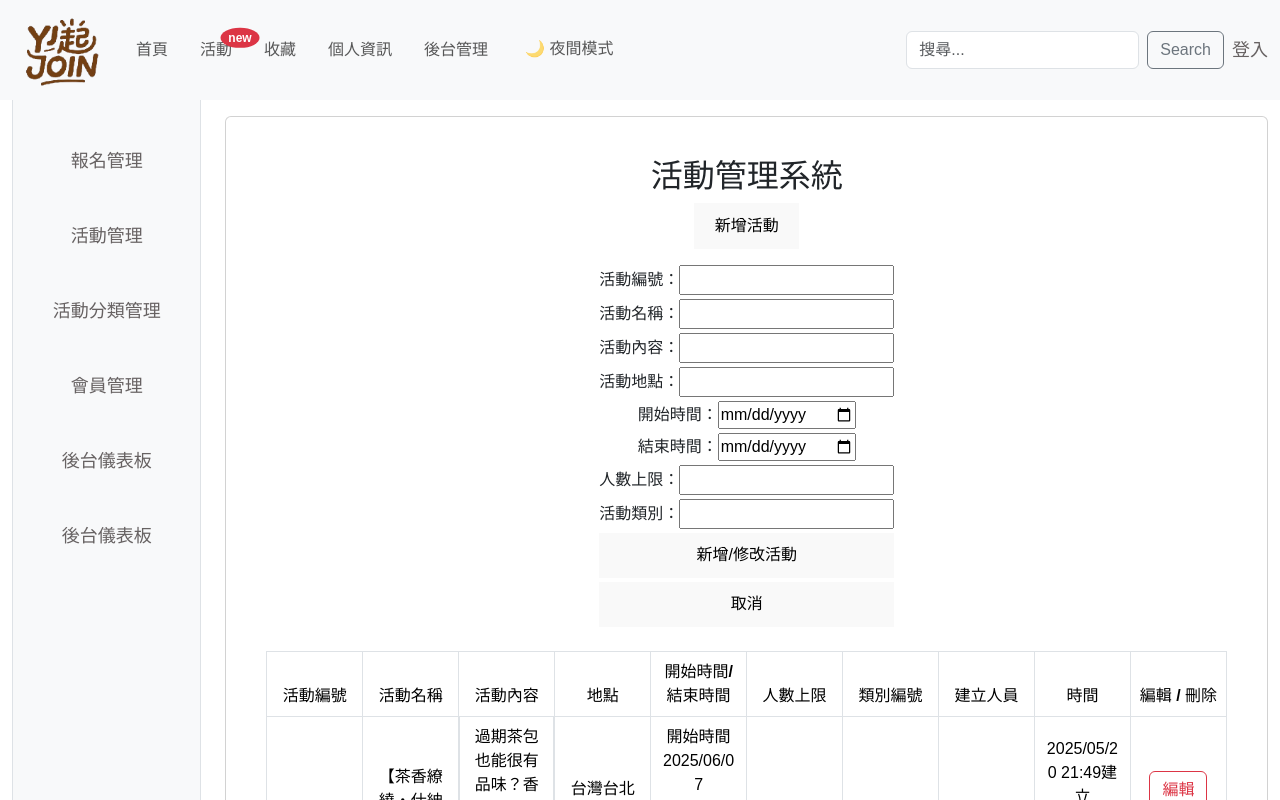
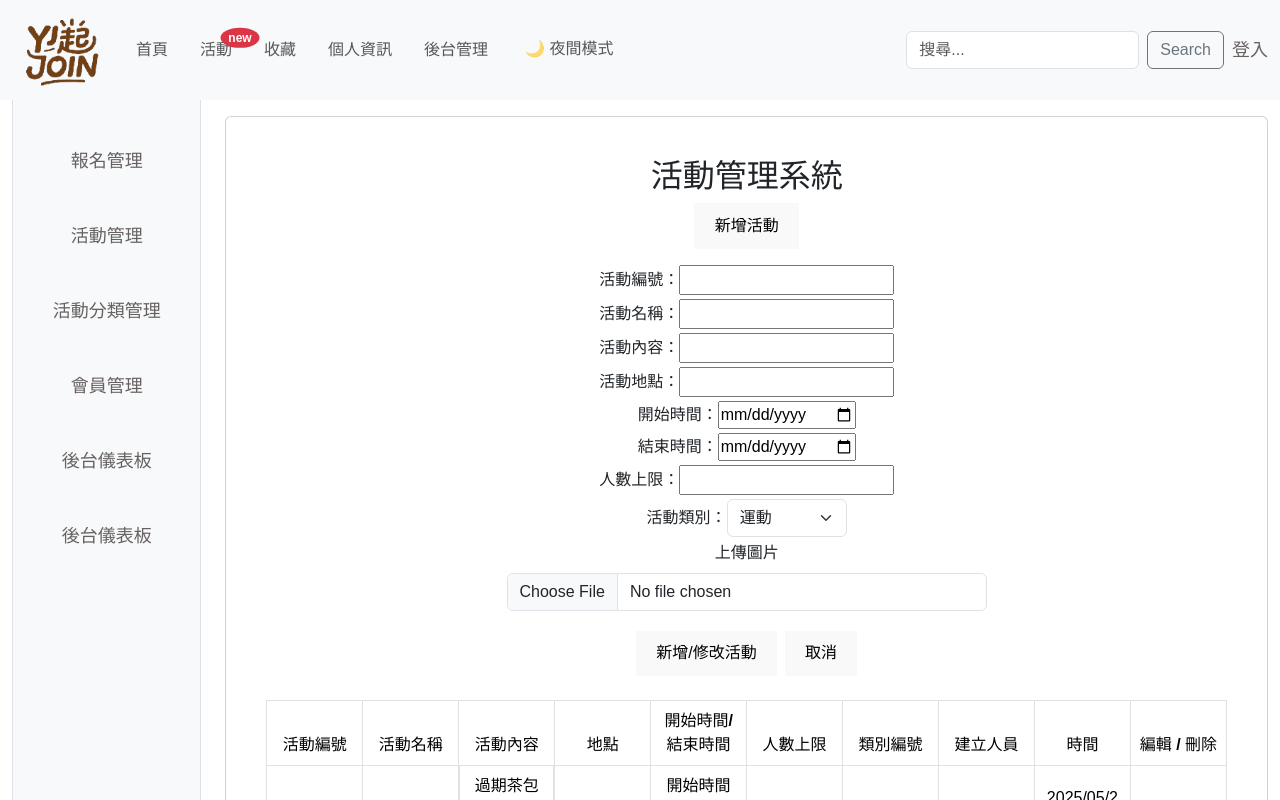
Before and after one commit to yini1221/my-react-event, a React (Vite) app: page /admin/events in a window 1280 px wide. Both pictures are taken after a click on the button "新增活動". Shown: the top 800 px of the page. Built offline with nearby package versions, Linux system fonts and the light colour scheme.

Commit message:
eventPage

```diff
--- a/src/pages/AdminEventsPage.jsx
+++ b/src/pages/AdminEventsPage.jsx
@@ -13,7 +13,7 @@ function AdminEventsPage() {
                         <div className="p-4 d-flex flex-column align-items-center">
                             <h2>活動管理系統</h2>
                             <button className="mb-3" data-bs-toggle="collapse" data-bs-target="#addEventList" aria-expanded="false" aria-controls="addEventList">新增活動</button>
-                            <div class="collapse" id="addEventList">
+                            <div className="collapse w-50" id="addEventList">
                                 <form className="mb-4 d-flex flex-column gap-1">
                                     <div>
                                         <label>活動編號：</label>
@@ -70,16 +70,22 @@ function AdminEventsPage() {
                                         required
                                         />
                                     </div>
-                                    <div>
+                                    <div className='d-flex justify-content-center align-items-center'>
                                         <label>活動類別：</label>
-                                        <input
-                                        type="number"
-                                        name="categoryId"
-                                        required
-                                        />
+                                        <select class="form-select w-25" aria-label="Default select example">
+                                            <option value="1">運動</option>
+                                            <option value="2">藝文</option>
+                                            <option value="3">學習</option>
+                                        </select>
                                     </div>
-                                    <button type="submit" >新增/修改活動</button>
-                                    <button type="submit">取消</button>
+                                    <div class="mb-3">
+                                        <label for="formFile" class="form-label">上傳圖片</label>
+                                        <input className="form-control" type="file" id="formFile" accept="image/*" />
+                                    </div>
+                                    <div className='d-flex justify-content-center gap-2'>
+                                        <button type="submit" >新增/修改活動</button>
+                                        <button type="submit">取消</button>
+                                    </div>
                                 </form>
                             </div>
                             <table className="table table-bordered align-middle table-hover w-100" style={{ tableLayout: "fixed" }}>
```
